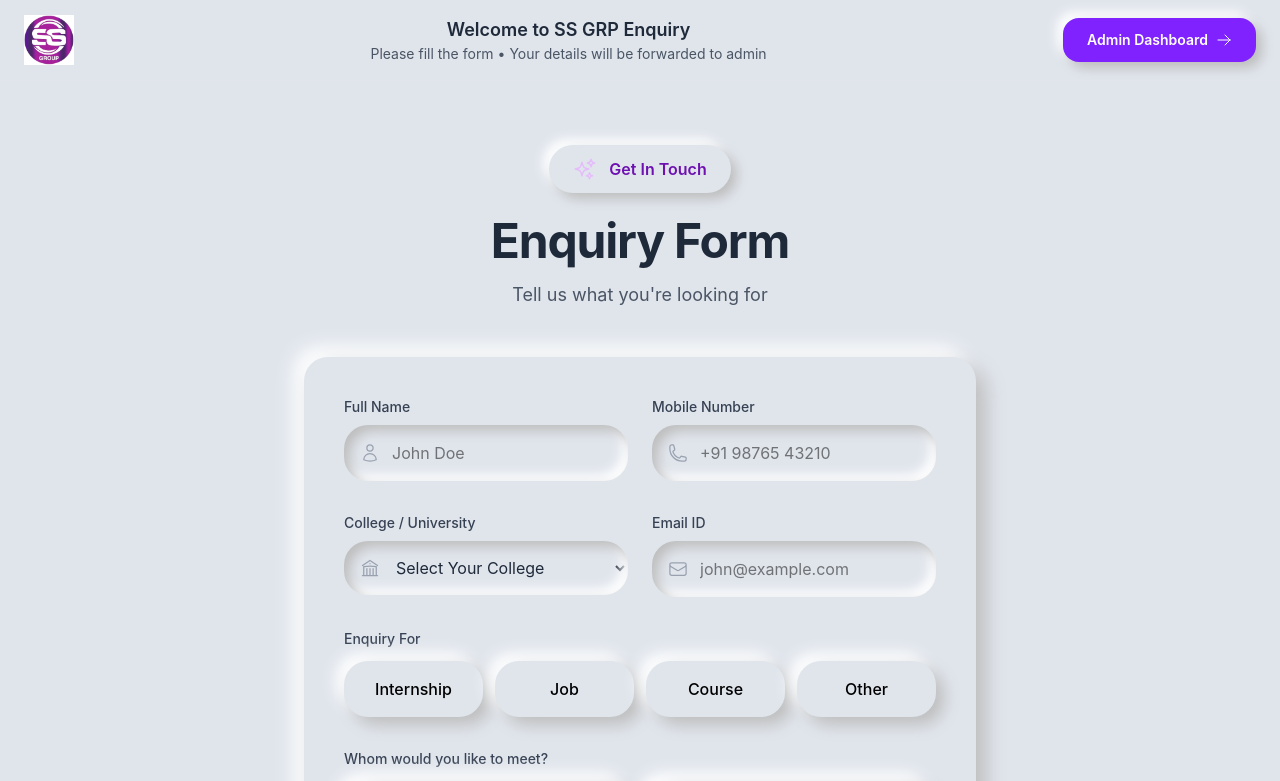
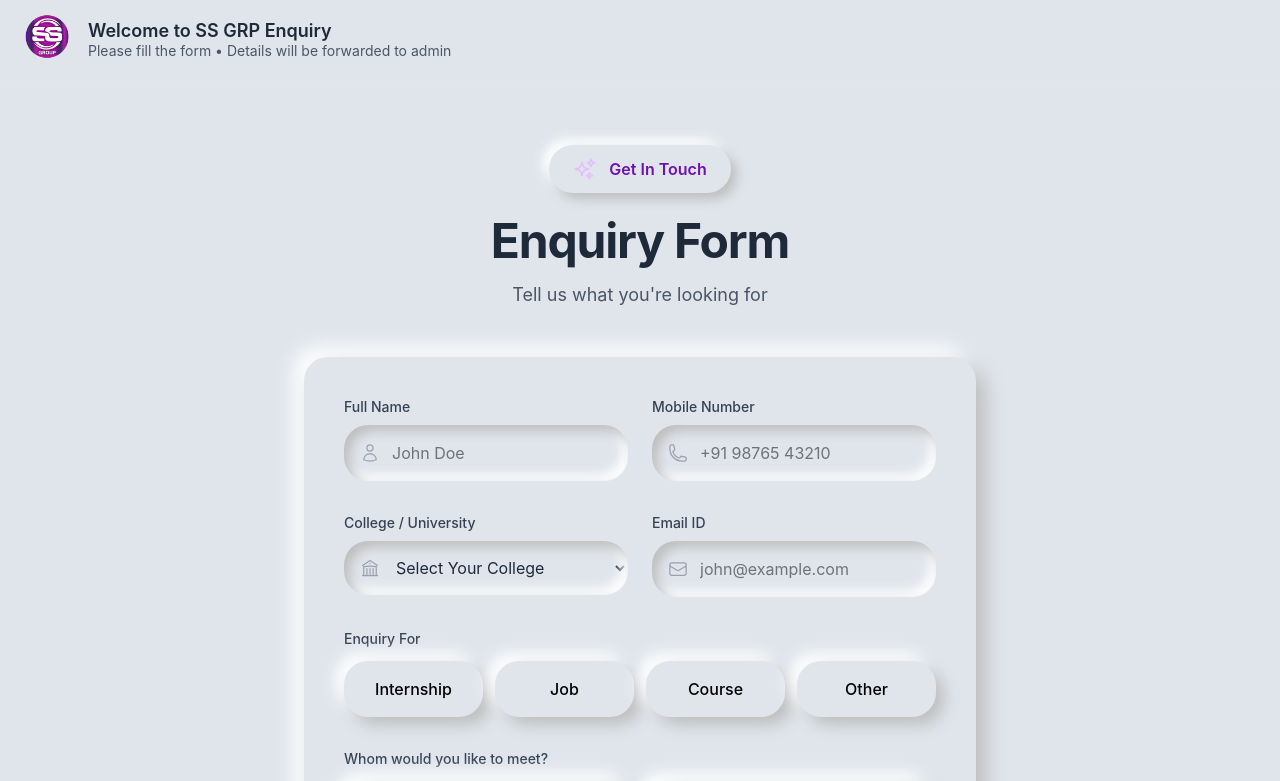
Before and after one commit to TheKhushant/EnquryFormSS, a React (Vite) app in the folder Frontend/: page / in a window 1280 px wide. Shown: the top 781 px of the page. Built offline with nearby package versions, Linux system fonts and the light colour scheme.

Commit message:
updated changes

```diff
--- a/Frontend/components/site/Header.tsx
+++ b/Frontend/components/site/Header.tsx
@@ -3,58 +3,75 @@
 import { ArrowRightIcon } from "@heroicons/react/24/outline";
 
 const raisedShadow = "shadow-[6px_6px_12px_#bebebe,-6px_-6px_12px_#ffffff]";
-const insetShadow = "shadow-[inset_4px_4px_8px_#bebebe,inset_-4px_-4px_8px_#ffffff]";
 
 export default function EnquiryHeader() {
   return (
     <header className="sticky top-0 z-50 w-full bg-[#e0e5ec] border-b border-gray-200/30">
       <div className="container mx-auto px-6 h-20 flex items-center justify-between">
 
-        {/* Left: SS GRP Logo */}
-        <div className="flex items-center gap-3">
+        {/* Left: Logo + Welcome Text in Single Row */}
+        <div className="flex items-center gap-4">
           <Link to="/" className="flex items-center">
             <img
               src="/ssgrp.png"
               alt="SS GRP Logo"
-              className="w-[30px] md:w-[50px] h-auto object-contain"
+              className="w-[32px] md:w-[48px] h-auto object-contain"
             />
           </Link>
+
+          {/* Welcome Text - Visible on all screens */}
+          <div className="flex flex-col">
+            <h1 className="text-base md:text-lg font-semibold text-gray-800 leading-tight">
+              Welcome to SS GRP Enquiry
+            </h1>
+            <p className="text-xs md:text-sm text-gray-600 leading-tight hidden sm:block">
+              Please fill the form • Details will be forwarded to admin
+            </p>
+            {/* Shorter version for very small screens */}
+            <p className="text-xs text-gray-600 leading-tight sm:hidden">
+              Fill form • Forwarded to admin
+            </p>
+          </div>
         </div>
 
-        {/* Center: Welcome Text */}
-        <div className="hidden md:block text-center">
-          <h1 className="text-lg font-semibold text-gray-800">
-            Welcome to SS GRP Enquiry
-          </h1>
-          <p className="text-sm text-gray-600">
-            Please fill the form • Your details will be forwarded to admin
-          </p>
-        </div>
-
-        {/* Right: Admin Button */}
-        <div className="flex items-center gap-4">
-          {/* Admin Dashboard Button - Updated */}
+        {/* Right: Admin Dashboard Button */}
+        {/* <div className="flex items-center">
           <Link to="/admin-login">
             <motion.button
               whileHover={{ scale: 1.05 }}
               whileTap={{ scale: 0.97 }}
               className={`
-                flex items-center gap-2 px-6 py-3 rounded-2xl font-semibold text-sm
+                flex items-center gap-2 px-5 md:px-6 py-3 rounded-2xl font-semibold text-sm
                 bg-violet-600 hover:bg-violet-700 text-white transition-all duration-300
                 ${raisedShadow}
               `}
             >
-              Admin Dashboard
+              <span className="hidden sm:inline">Admin Dashboard</span>
+              <span className="sm:hidden">Admin</span>
               <ArrowRightIcon className="w-4 h-4" />
             </motion.button>
           </Link>
-        </div>
-      </div>
-
-      {/* Mobile Welcome Bar */}
-      <div className="md:hidden bg-white/60 border-t border-gray-200/50 py-2 text-center text-sm text-gray-600">
-        Welcome • SS GRP Enquiry Form
+        </div> */}
       </div>
     </header>
   );
 }
+
+{/* Right: Admin Button */}
+{/* <div className="flex items-center gap-4">
+  {/* Admin Dashboard Button - Updated
+   <Link to="/admin-login">
+    <motion.button
+      whileHover={{ scale: 1.05 }}
+      whileTap={{ scale: 0.97 }}
+      className={`
+        flex items-center gap-2 px-6 py-3 rounded-2xl font-semibold text-sm
+        bg-violet-600 hover:bg-violet-700 text-white transition-all duration-300
+        ${raisedShadow}
+      `}
+    >
+      Admin Dashboard
+      <ArrowRightIcon className="w-4 h-4" />
+    </motion.button>
+  </Link>
+</div> */}
```
Also changed, not shown: Frontend/public/ssgrp.png, 1 other file (tests, documents, lock files or other folders).
